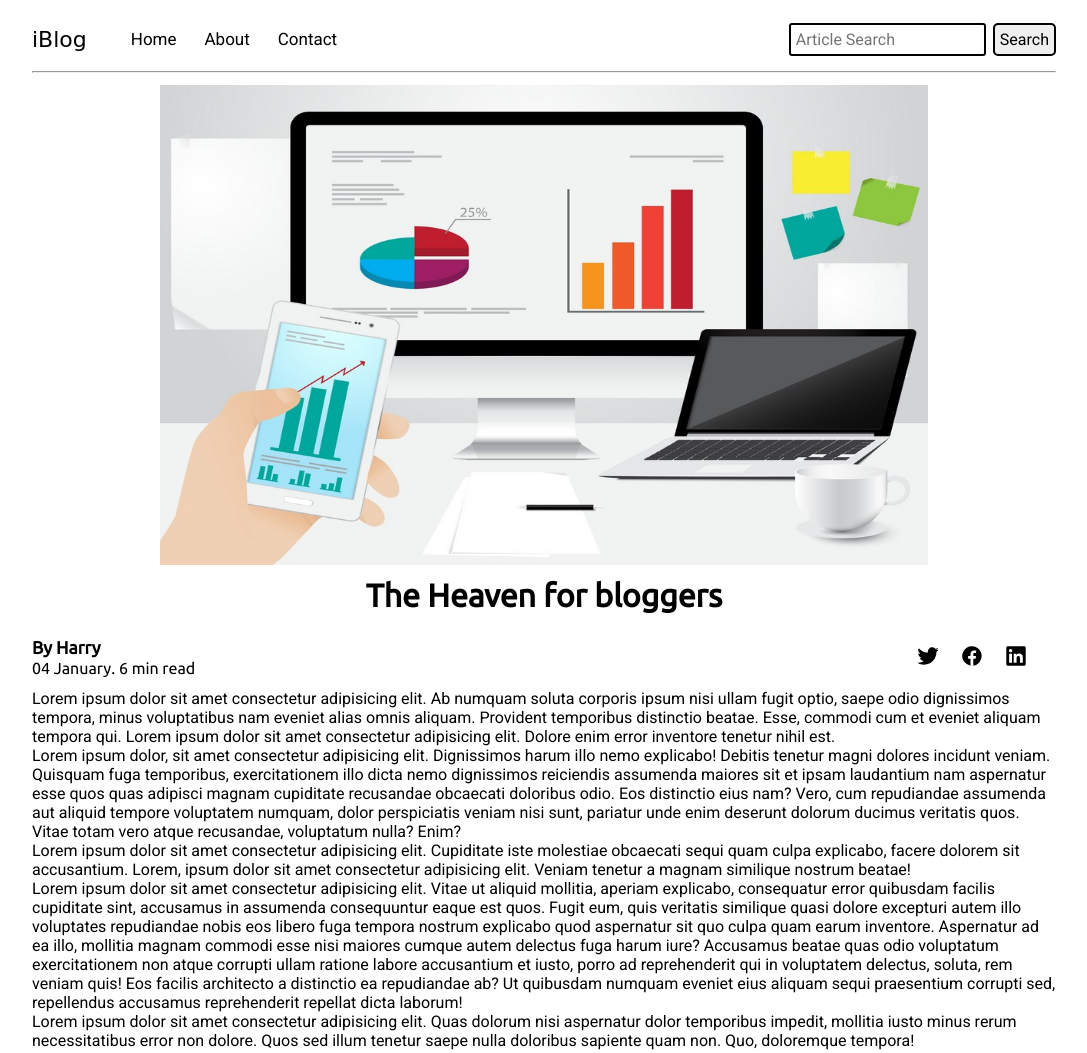
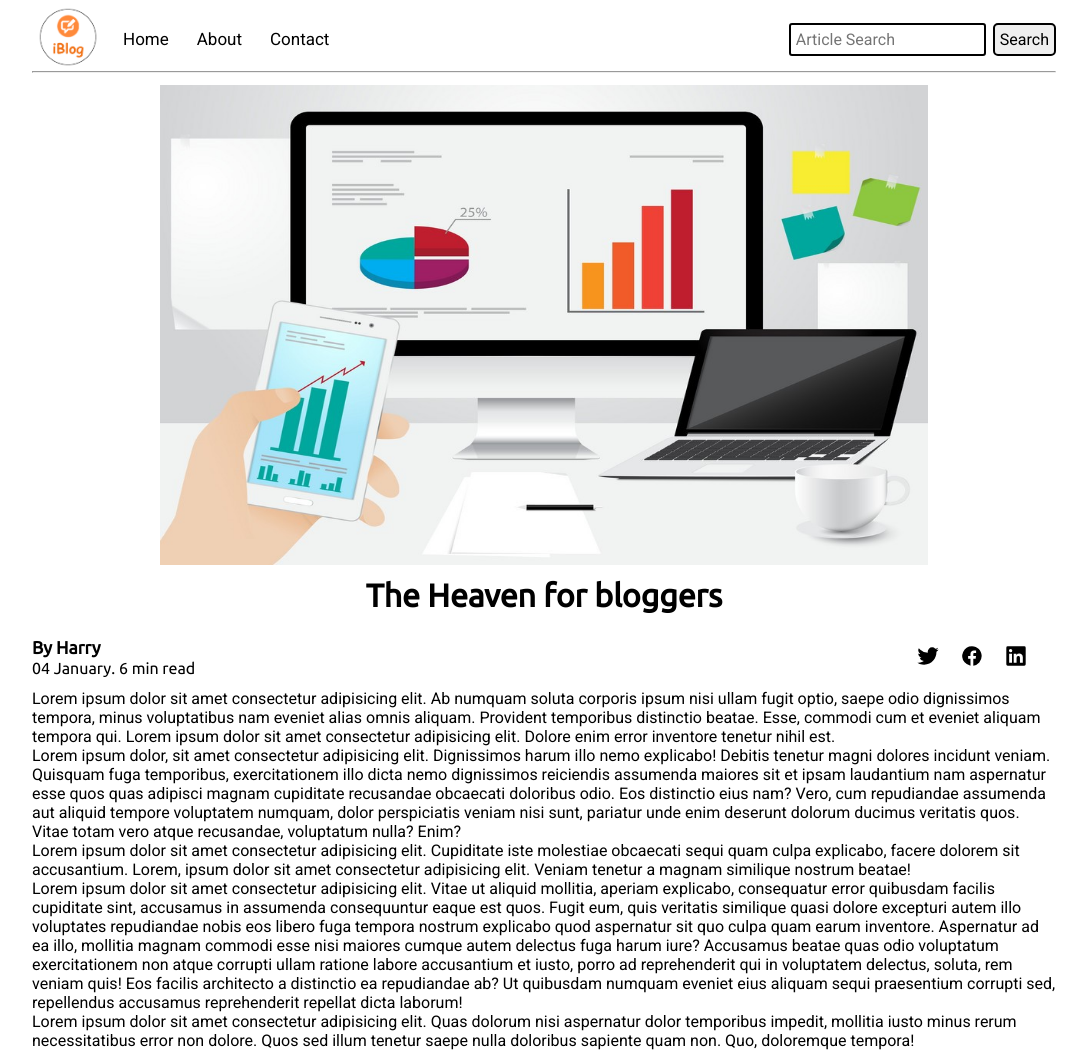
Before and after one commit to VikashRajput7992/MyBlog, a plain HTML site: page blog.html in a window 1280 px wide. Shown: the top 1053 px of the page, without its empty margins (96-1183 px from the left). Drawn offline with Linux system fonts and the light colour scheme; a web font is replaced by a local one.

Commit message:
logo inserted in remaining files

```diff
--- a/blog.html
+++ b/blog.html
@@ -15,7 +15,7 @@
 <body>
     <header class="navigation max-width-1 m-auto">
         <div class="nav-left">
-            <span>iBlog</span>
+            <a href="./index.html"><img src="./img/logo.png" alt=""></a>
             <ul>
                 <li><a href="./index.html">Home</a></li>
                 <li><a href="./about.html">About</a></li>
```
Also changed, not shown: contact.html (+1 -1 lines), search.html (+1 -1 lines).
